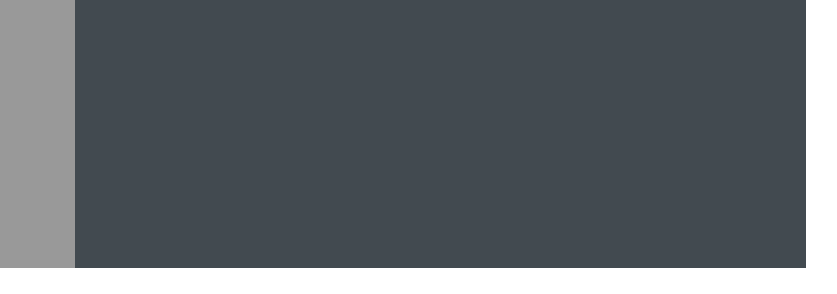
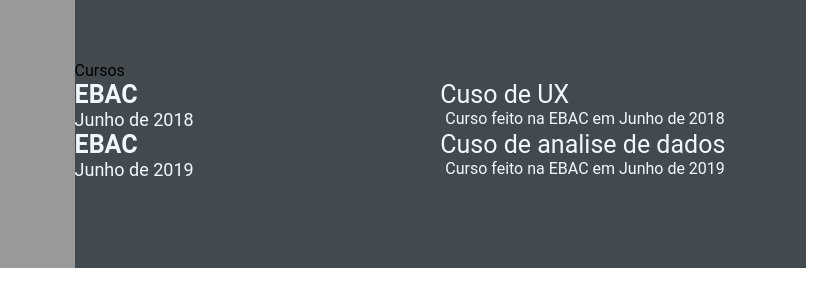
Before and after one commit to D-rusl4n/D-rusl4n.github.io, a plain HTML site: page index.html in a window 1280 px wide. Shown: the part 564-858 px from the top of the page, 346-1183 px from the left. Drawn offline with Linux system fonts and the light colour scheme.

Commit message:
feature: add awards

```diff
--- a/index.html
+++ b/index.html
@@ -97,8 +97,35 @@
                     </div>
                     <div class="education-right">
                         <p class="education-subjetc">Engenharia de Software</p>
-                        <p class="education-desc">Pós graduação em engenharia de software</p>
+                        <p class="education-desc">
+                            Pós graduação em engenharia de software
+                        </p>
                     </div>
+                </div>
+            </section>
+            <section class="awards gap">
+                <div class=" right title">Cursos</div>
+                <div class="awards-contents">
+                   <div class="awards-left">
+                       <p class="awards-company-name">EBAC</p>
+                       <p class="awards-time-period">Junho de 2018</p>
+                   </div>
+                   <div class="awards-right">
+                       <p class="awards-name">Cuso de UX</p>
+                       <p class="awards-desc">
+                             Curso feito na EBAC em Junho de 2018
+                       </p>
+                   </div>
+                   <div class="awards-left">
+                    <p class="awards-company-name">EBAC</p>
+                    <p class="awards-time-period">Junho de 2019</p>
+                </div>
+                <div class="awards-right">
+                    <p class="awards-name">Cuso de analise de dados</p>
+                    <p class="awards-desc">
+                          Curso feito na EBAC em Junho de 2019
+                    </p>
+                </div>
                 </div>
             </section>
         </section>
```
